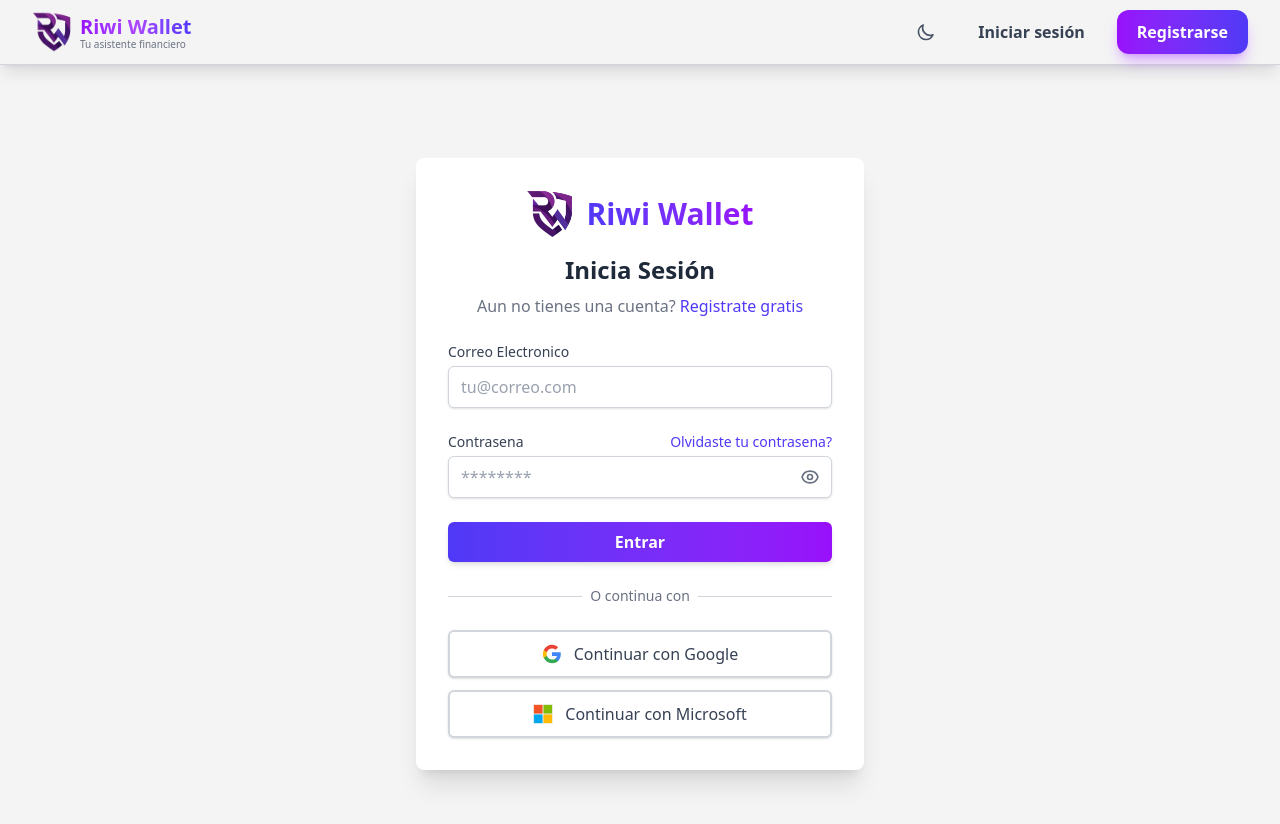
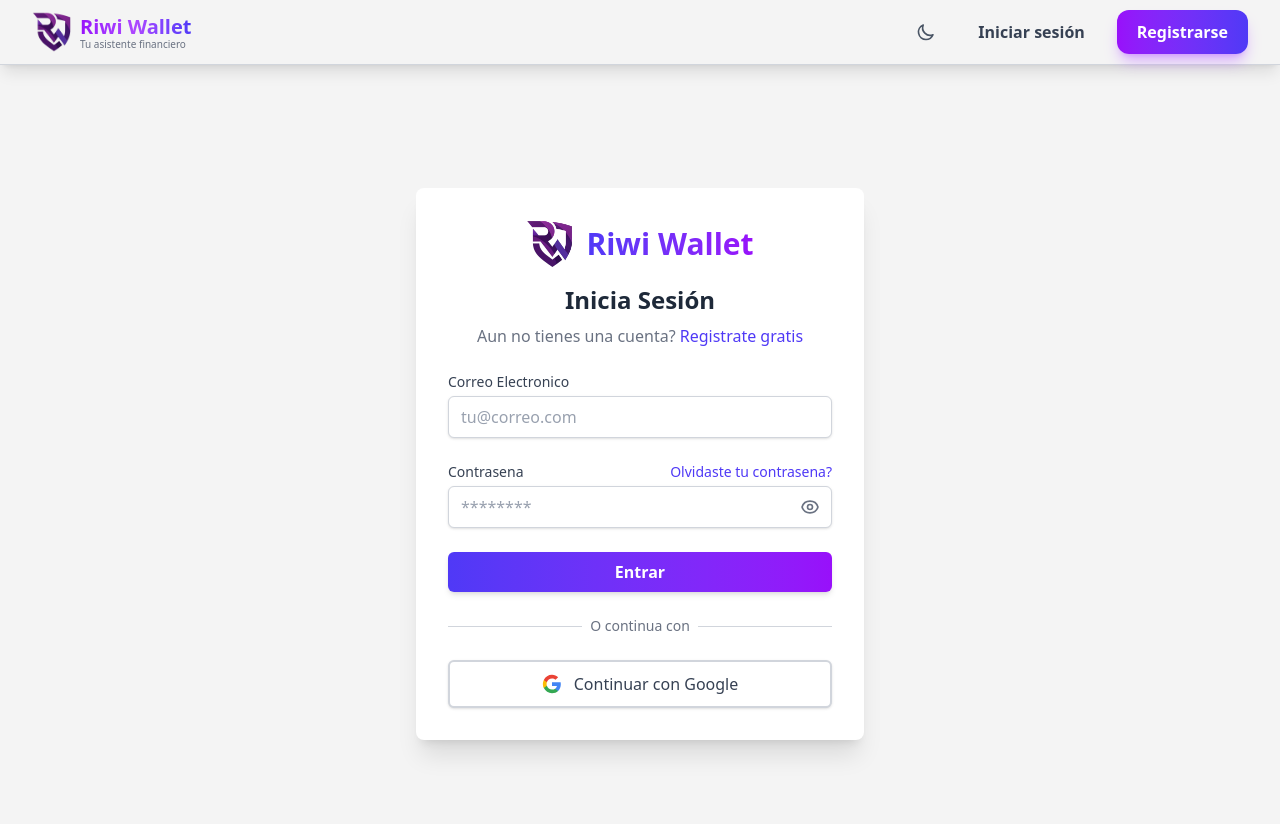
Before and after one commit to Team-Avaricia/Frontend, a Vue app: page /iniciar-sesion in a window 1280 px wide. Shown: the top 824 px of the page. Built offline with nearby package versions, Linux system fonts and the light colour scheme.

Commit message:
Refactor: Microsoft button removed

```diff
--- a/src/views/LoginView.vue
+++ b/src/views/LoginView.vue
@@ -105,21 +105,6 @@
           </svg>
           <span class="font-medium text-gray-700 dark:text-gray-100">Continuar con Google</span>
         </button>
-
-        <button
-          type="button"
-          @click="handleMicrosoftLogin"
-          class="w-full flex items-center justify-center gap-3 px-4 py-2.5 bg-white dark:bg-slate-700 border-2 border-gray-300 dark:border-gray-600 rounded-md hover:bg-gray-50 dark:hover:bg-slate-600 transition-colors duration-200 shadow-sm hover:shadow-md"
-        >
-          <svg class="w-5 h-5" viewBox="0 0 23 23">
-            <path fill="#f3f3f3" d="M0 0h23v23H0z"/>
-            <path fill="#f35325" d="M1 1h10v10H1z"/>
-            <path fill="#81bc06" d="M12 1h10v10H12z"/>
-            <path fill="#05a6f0" d="M1 12h10v10H1z"/>
-            <path fill="#ffba08" d="M12 12h10v10H12z"/>
-          </svg>
-          <span class="font-medium text-gray-700 dark:text-gray-100">Continuar con Microsoft</span>
-        </button>
       </div>
     </div>
   </div>
@@ -193,11 +178,6 @@ const handleGoogleLogin = () => {
   toast.info('Redirigiendo a Google...');
   authApi.oauth2.googleLogin();
 };
-
-const handleMicrosoftLogin = () => {
-  toast.info('Redirigiendo a Microsoft...');
-  authApi.oauth2.microsoftLogin();
-};
 </script>
 
 <style scoped>
--- a/src/views/RegisterView.vue
+++ b/src/views/RegisterView.vue
@@ -169,21 +169,6 @@
           </svg>
           <span class="font-medium text-gray-700 dark:text-gray-200">Registrarse con Google</span>
         </button>
-
-        <button
-          type="button"
-          @click="handleMicrosoftRegister"
-          class="w-full flex items-center justify-center gap-3 px-4 py-2.5 bg-white dark:bg-slate-700 border-2 border-gray-300 dark:border-gray-600 rounded-md hover:bg-gray-50 dark:hover:bg-slate-600 transition-colors duration-200 shadow-sm hover:shadow-md"
-        >
-          <svg class="w-5 h-5" viewBox="0 0 23 23">
-            <path fill="#f3f3f3" d="M0 0h23v23H0z"/>
-            <path fill="#f35325" d="M1 1h10v10H1z"/>
-            <path fill="#81bc06" d="M12 1h10v10H12z"/>
-            <path fill="#05a6f0" d="M1 12h10v10H1z"/>
-            <path fill="#ffba08" d="M12 12h10v10H12z"/>
-          </svg>
-          <span class="font-medium text-gray-700 dark:text-gray-100">Registrarse con Microsoft</span>
-        </button>
       </div>
     </div>
   </div>
@@ -353,11 +338,6 @@ const handleGoogleRegister = () => {
   toast.info('Redirigiendo a Google...');
   authApi.oauth2.googleLogin();
 };
-
-const handleMicrosoftRegister = () => {
-  toast.info('Redirigiendo a Microsoft...');
-  authApi.oauth2.microsoftLogin();
-};
 </script>
 
 <style scoped>
```
